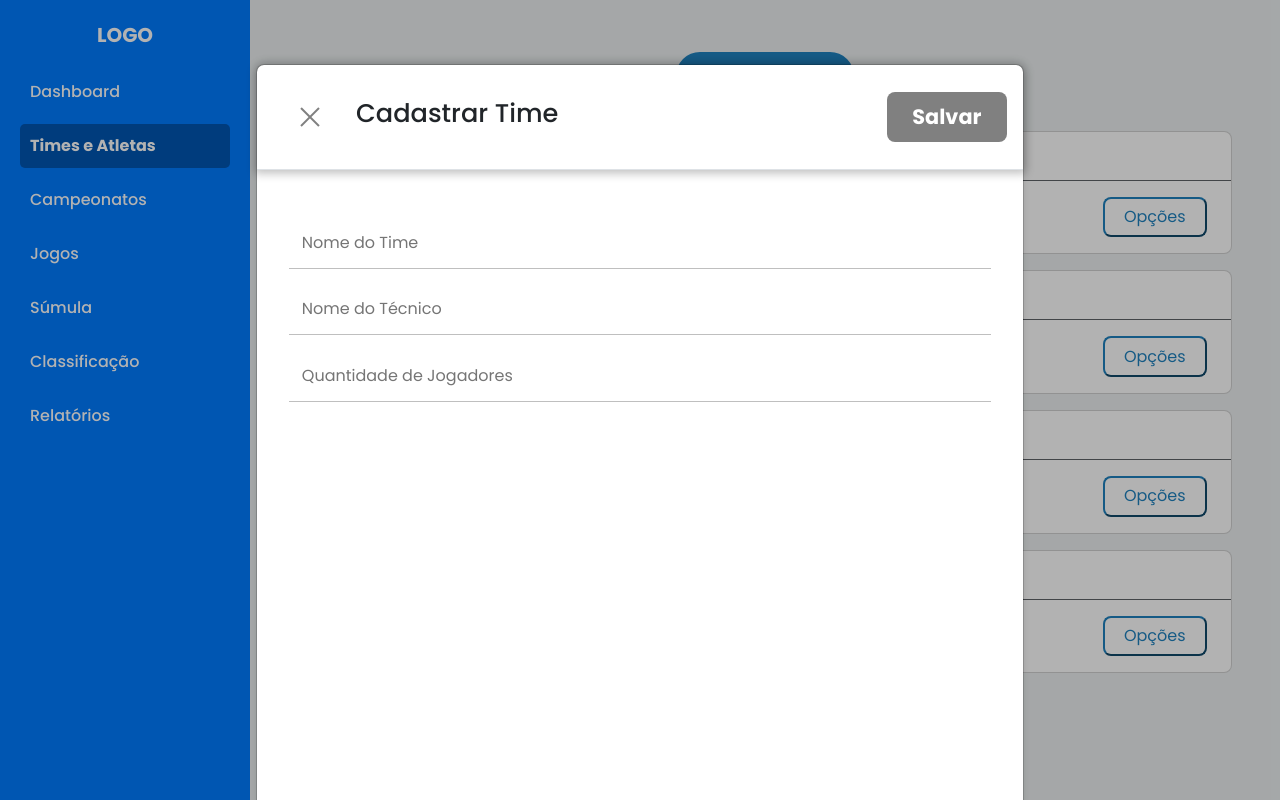
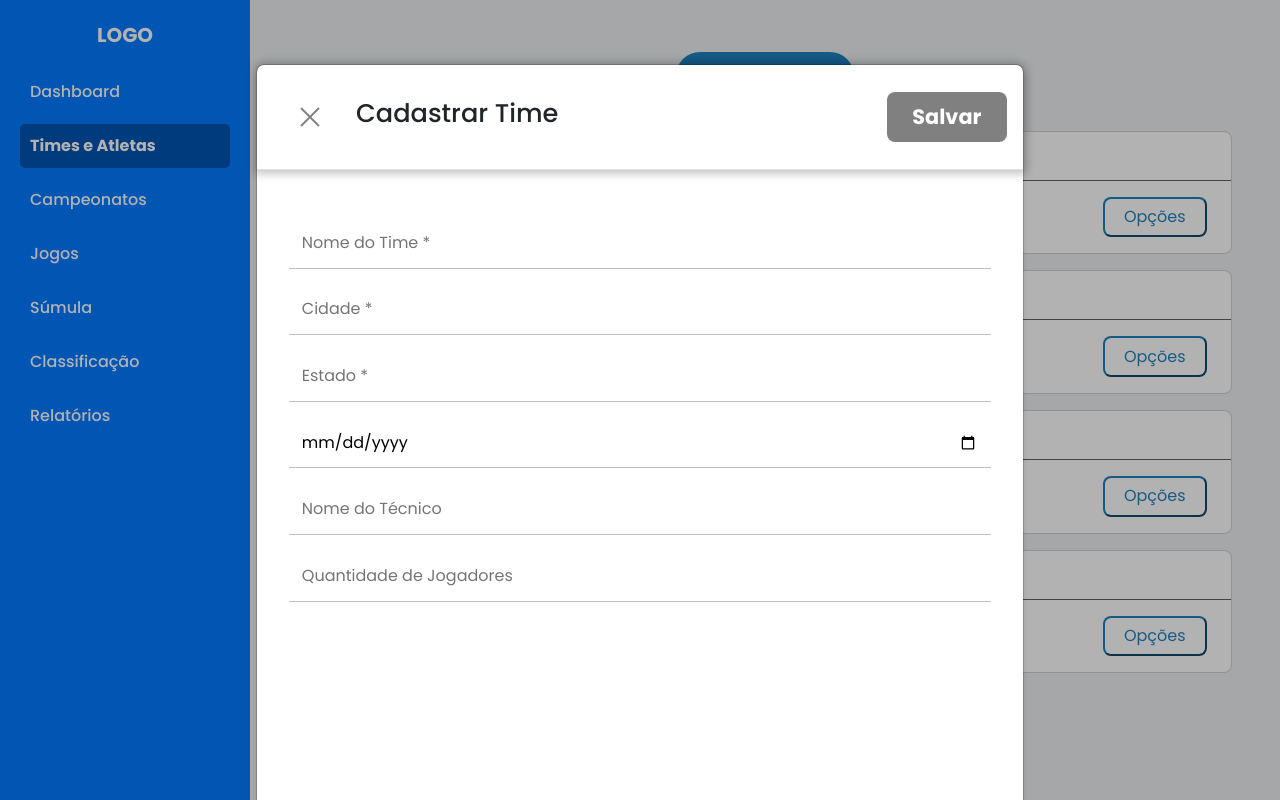
Before and after one commit to PedroFaria06/Gerenciador_Campeonatos_Esportivos, an Angular app: page /teams-and-athletes in a window 1280 px wide. Both pictures are taken after a click on the button "CADASTRAR". Built offline with nearby package versions, Linux system fonts and the light colour scheme.

Commit message:
refactor: teams and at template

```diff
--- a/src/app/teams-and-athletes/teams-and-athletes.component.html
+++ b/src/app/teams-and-athletes/teams-and-athletes.component.html
@@ -55,13 +55,64 @@
                 <button class="save-btn" (click)="saveTeam()">Salvar</button>
             </div>
 
-            <form class="modal-body">
-                <input id="team-name" type="text" [(ngModel)]="newTeam.name" name="teamName" maxlength="20"
-                    placeholder="Nome do Time" />
-                <input id="coach-name" type="text" [(ngModel)]="newTeam.coachName" name="coachName" maxlength="20"
-                    placeholder="Nome do Técnico" />
-                <input id="player-count" type="number" [(ngModel)]="newTeam.playerCount" name="playerCount" max="20"
-                    maxlength="2" placeholder="Quantidade de Jogadores" (change)="generatePlayerFields()" />
+            <form class="modal-body" #teamForm="ngForm">
+                <input
+                    id="team-name"
+                    type="text"
+                    [(ngModel)]="newTeam.name"
+                    name="teamName"
+                    maxlength="20"
+                    placeholder="Nome do Time *"
+                    required
+                />
+
+                <input
+                    id="team-city"
+                    type="text"
+                    [(ngModel)]="newTeam.city"
+                    name="city"
+                    maxlength="50"
+                    placeholder="Cidade *"
+                    required
+                />
+
+                <input
+                    id="team-state"
+                    type="text"
+                    [(ngModel)]="newTeam.state"
+                    name="state"
+                    maxlength="2"
+                    placeholder="Estado *"
+                    required
+                />
+
+                <input
+                    id="foundation-date"
+                    type="date"
+                    [(ngModel)]="newTeam.foundationDate"
+                    name="foundationDate"
+                    placeholder="Data de Fundação *"
+                    required
+                />
+
+                <input
+                    id="coach-name"
+                    type="text"
+                    [(ngModel)]="newTeam.coachName"
+                    name="coachName"
+                    maxlength="20"
+                    placeholder="Nome do Técnico"
+                />
+
+                <input
+                    id="player-count"
+                    type="number"
+                    [(ngModel)]="newTeam.playerCount"
+                    name="playerCount"
+                    max="20"
+                    placeholder="Quantidade de Jogadores"
+                    (change)="generatePlayerFields()"
+                />
             </form>
 
             <div *ngIf="players.length > 0" class="modal-table">
```
